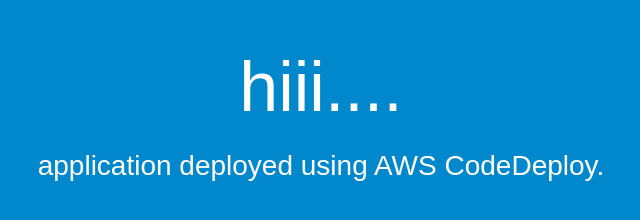
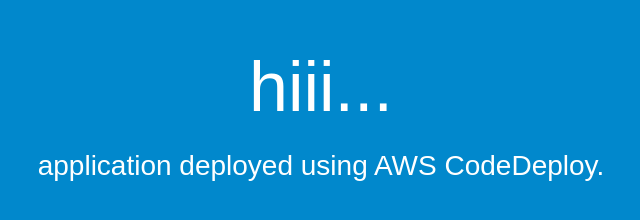
Before and after one commit to lekharaj55/shivani, a plain HTML site: page index.html in a window 1280 px wide. Shown: the whole page, without its empty margins (319-959 px from the left). Drawn offline with Linux system fonts and the light colour scheme.

Commit message:
Update index.html

```diff
--- a/index.html
+++ b/index.html
@@ -26,7 +26,7 @@
 	</head>
 	<body>
 		  <div align="center">
-			      <h1>hiii....</h1>
+			      <h1>hiii...</h1>
 			          <h2> application deployed using AWS CodeDeploy.</h2>
 
 				    </div>
```
